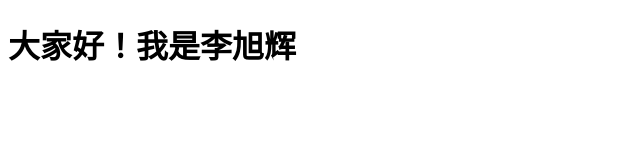
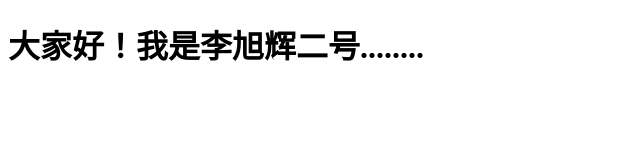
Before and after one commit to pyb2315/pybbigtwo, a plain HTML site: page index.html in a window 1280 px wide. Shown: the whole page, without its empty margins (0-640 px from the left). Drawn offline with Linux system fonts and the light colour scheme.

Commit message:
你王大爷修改的

```diff
--- a/index.html
+++ b/index.html
@@ -5,6 +5,6 @@
     <title>Group Four</title>
 </head>
 <body>
-    <h1>大家好！我是李旭辉</h1>
+    <h1>大家好！我是李旭辉二号........</h1>
 </body>
 </html>
```
